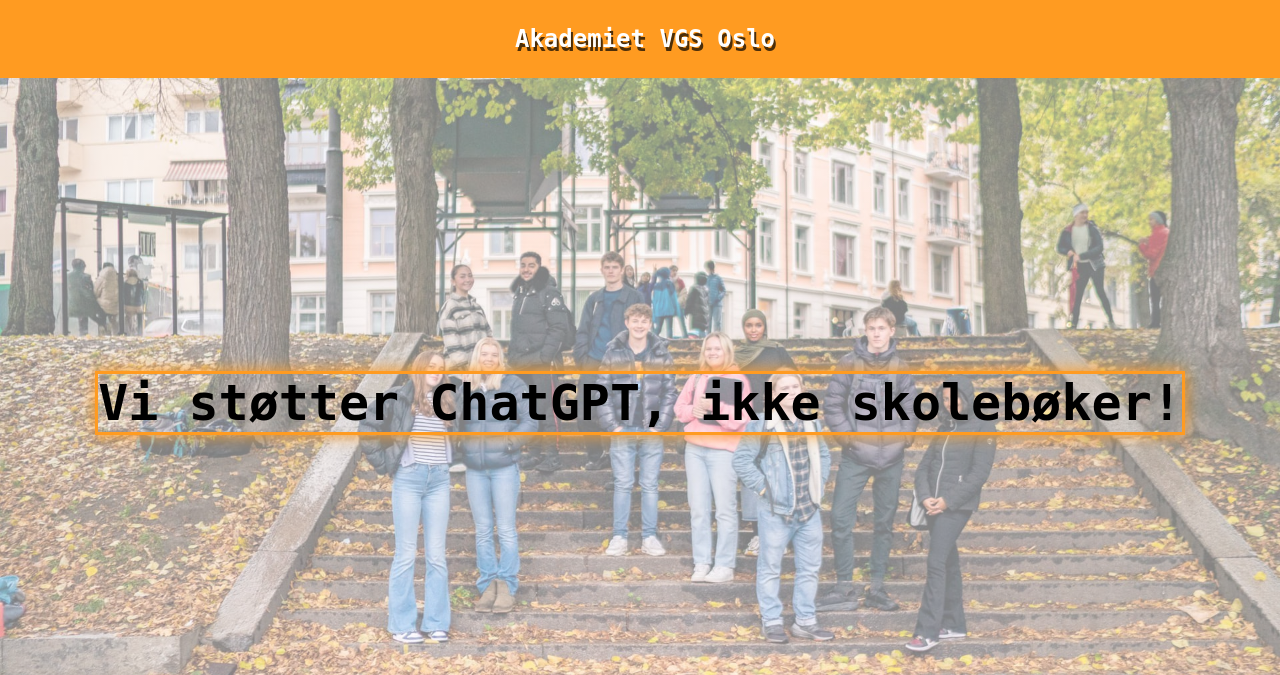
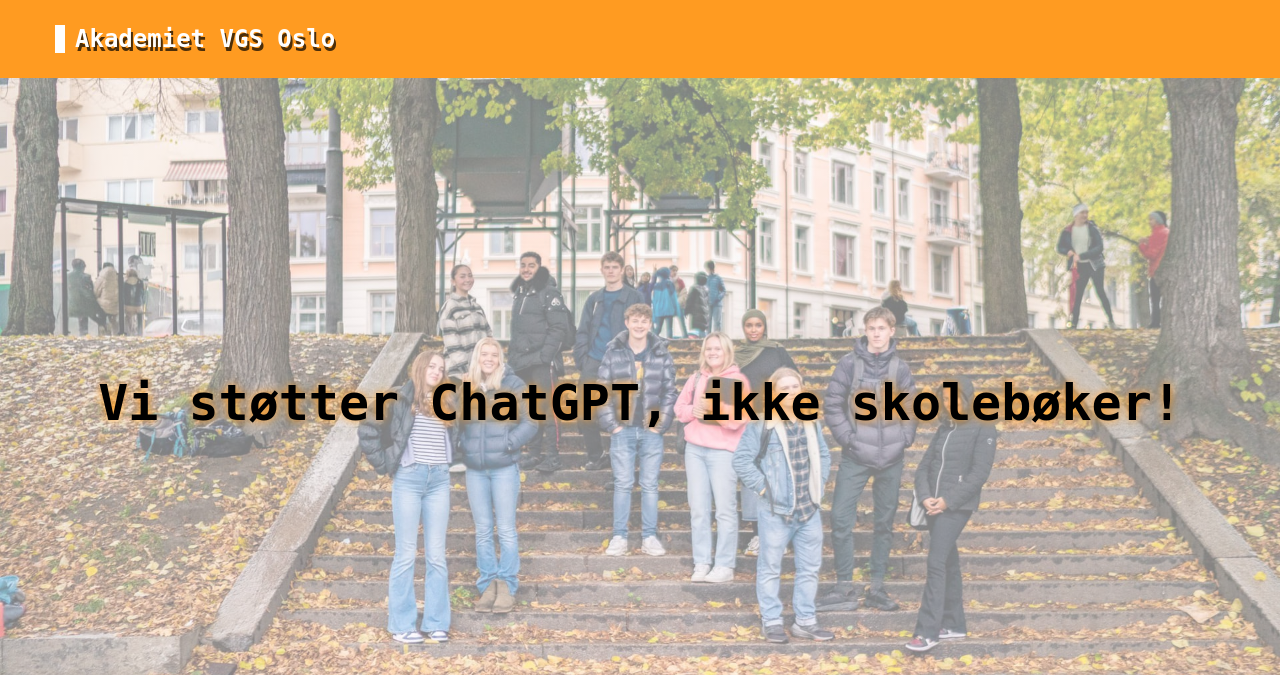
Before and after one commit to audun-web/Norsk-UTV, a Flask app: page / in a window 1280 px wide. Shown: the top 675 px of the page. Run offline with Flask 3, Linux system fonts and the light colour scheme.

Commit message:
fikset glow effekt på teksten og endret nav bar opplegget

```diff
--- a/static/css/style.css
+++ b/static/css/style.css
@@ -17,11 +17,15 @@ nav {
     padding: 5px;
 }
 
-nav h1 {
+.nav-tittel {
     color: white;
-    text-align: center;
+    text-align: left;
     text-shadow: 2px 4px rgba(0, 0, 0, 0.7);
     font-family: 'Jetbrains Mono', monospace;
+    margin-left: 50px;
+    border-left: 10px solid white;
+    padding-left: 10px
+
 }
 
 footer {
@@ -50,8 +54,6 @@ footer p {
     color: black;
     text-align: center;
     font-size: 50px;
-    /* Korrekt syntaks for en solid kantlinje */
-    border: 3px solid #FF9B21;
-    /* En "glow"-effekt med samme farge som kantlinjen */
-    box-shadow: 0 0 15px #FF9B21;
+    /* Legger til en "glow"-effekt direkte på teksten */
+    text-shadow: 0 0 10px #FF9B21;
 }
--- a/templates/base.html
+++ b/templates/base.html
@@ -10,7 +10,7 @@
 </head>
 <body>
     <nav>
-        <h1>Akademiet VGS Oslo</h1>
+        <h1 class="nav-tittel">Akademiet VGS Oslo</h1>
     </nav>
     <div class="content">
         {% block content %}{% endblock %}
```
